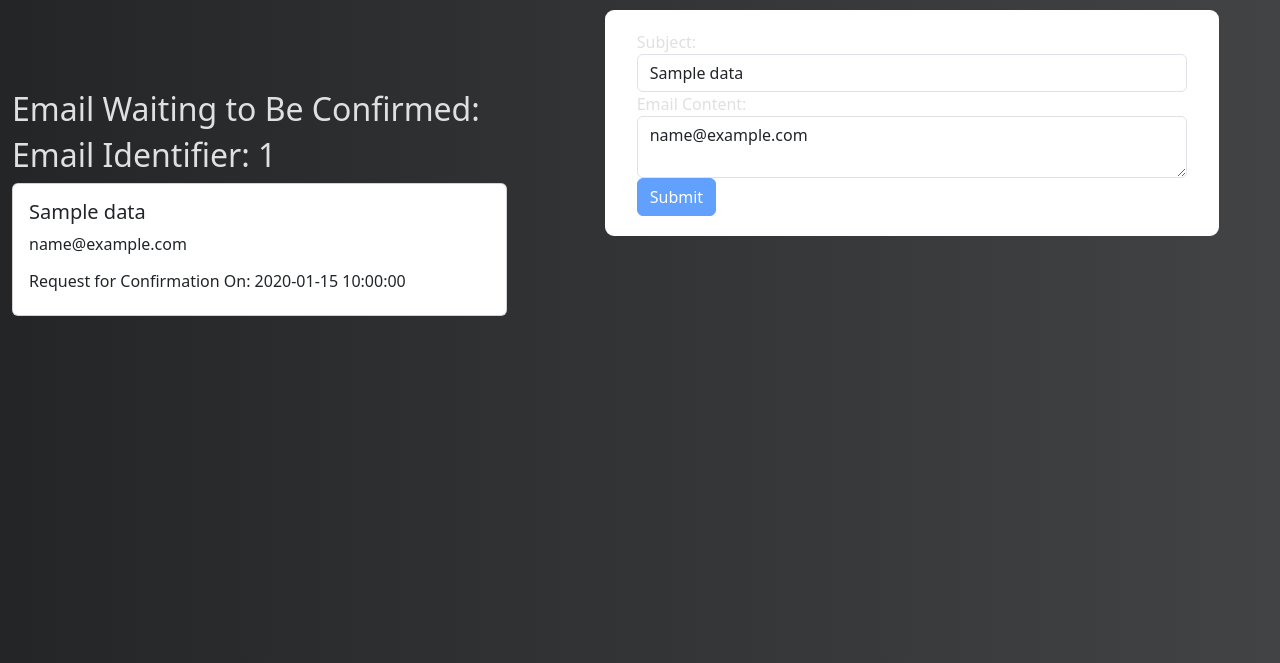
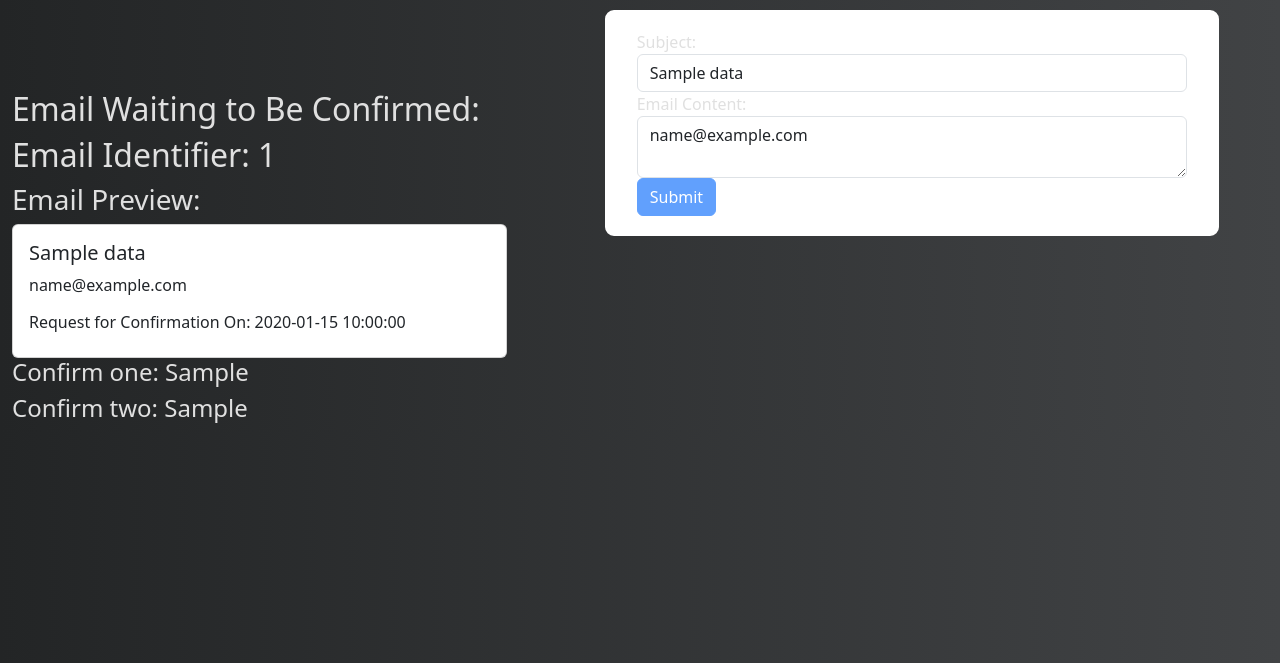
Before and after one commit to Rene414/Designed-Email-Blaster, a Python web app: template templates/confirmed_emails.html in a window 1280 px wide. Shown: the part 78-741 px from the top of the page. Run offline with Jinja, Linux system fonts and the light colour scheme; the template is opened without the code that fills it: most values are stand-ins (such as "Sample title", 1, 10 or a date in 2020); some libraries are stand-ins or nearby versions.

Commit message:
1st Commit

```diff
--- a/templates/confirmed_emails.html
+++ b/templates/confirmed_emails.html
@@ -43,6 +43,8 @@
                 {% if data%}
                 <h2>Email Identifier: {{email_unique_id}}</h2>
                 {% endif %}
+                <h2></h2>
+                <h3>Email Preview:</h3>
 
                 <div class = "email-grid">
                     {% if data is not none %}
@@ -56,6 +58,14 @@
 
                     {% endif %}
                 </div>
+
+                <h4 id = 'conf-one'>Confirm one:
+                    {% if check_confirm.confirmation_one %}{{check_confirm.confirmation_one}}{% else %}Not confirmed{% endif %}
+                </h4>
+                <h4 id = 'conf-two'>Confirm two:
+                    {% if check_confirm.confirmation_two %}{{check_confirm.confirmation_two}}{% else %}Not confirmed{% endif %}
+                </h4>
+
 
 
             </div>
@@ -124,8 +134,8 @@
             });
         }*/
 
-        function updateButton() {
-    fetch('/get_status/{{email_unique_id}}')
+        function updateButton1() {
+    fetch('/get_status1/{{email_unique_id}}')
         .then(response => response.json())
         .then(data => {
             const btn = document.getElementById('action-button');
@@ -134,17 +144,46 @@
             // 1. Update the disabled state
             btn.disabled = !isDone;
 
-            // 2. Update the text based on the state
-            if (isDone) {
+             if (isDone) {
                 btn.innerText = "Proceed Sending The Email Blast Now"; // Text when enabled
                 btn.style.backgroundColor = "#28a745"; // Optional: change color to show it's active
             } else {
                 btn.innerText = "Waiting for Confirmation..."; // Text when disabled
             }
+
+
+
+            // 2. Update the text based on the state
+
         });
 }
 
-        setInterval(updateButton, 5000); // Check every 5 seconds
+        function updateButton2() {
+    fetch('/get_status2/{{email_unique_id}}')
+        .then(response => response.json())
+        .then(data => {
+            const confOne = document.getElementById('conf-one');
+            const confTwo = document.getElementById('conf-two');
+
+            if(data.confirmation_one) {
+                confOne.innerText = `Confirm one: ${data.confirmation_one}`;
+            } else {
+                confOne.innerText = "Confirm one: Not confirmed";
+            }
+
+            if(data.confirmation_two) {
+                confTwo.innerText = `Confirm two: ${data.confirmation_two}`;
+            } else {
+                confTwo.innerText = "Confirm two: Not confirmed";
+            }
+
+            // 2. Update the text based on the state
+
+        });
+}
+
+        setInterval(updateButton1, 5000);
+        setInterval(updateButton2, 5000); // Check every 5 seconds
 
         var socket = io()
         socket.on('button_enabled', function (data) {
```
Also changed, not shown: app.py (+22 -4 lines), instance/confirm_links.db, instance/email_contents.db, instance/logs.db, instance/saved_emails.db.
